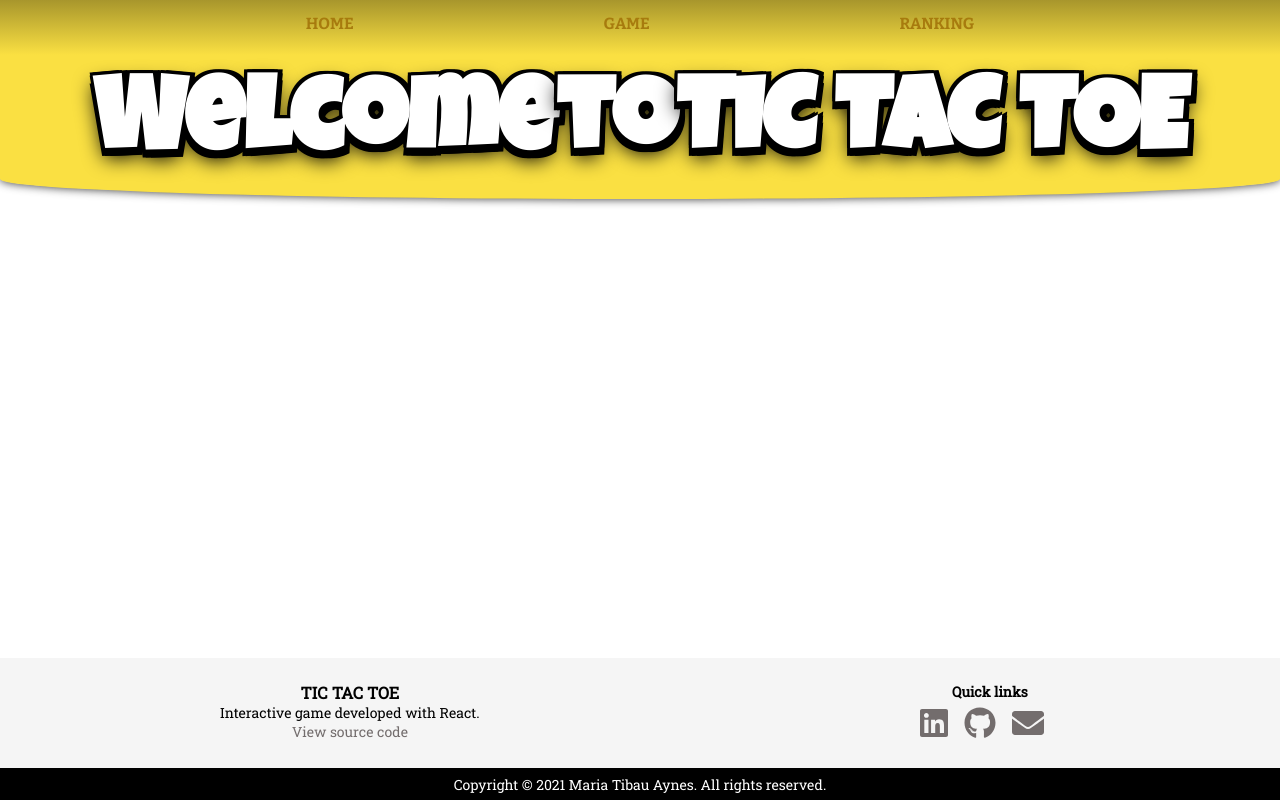
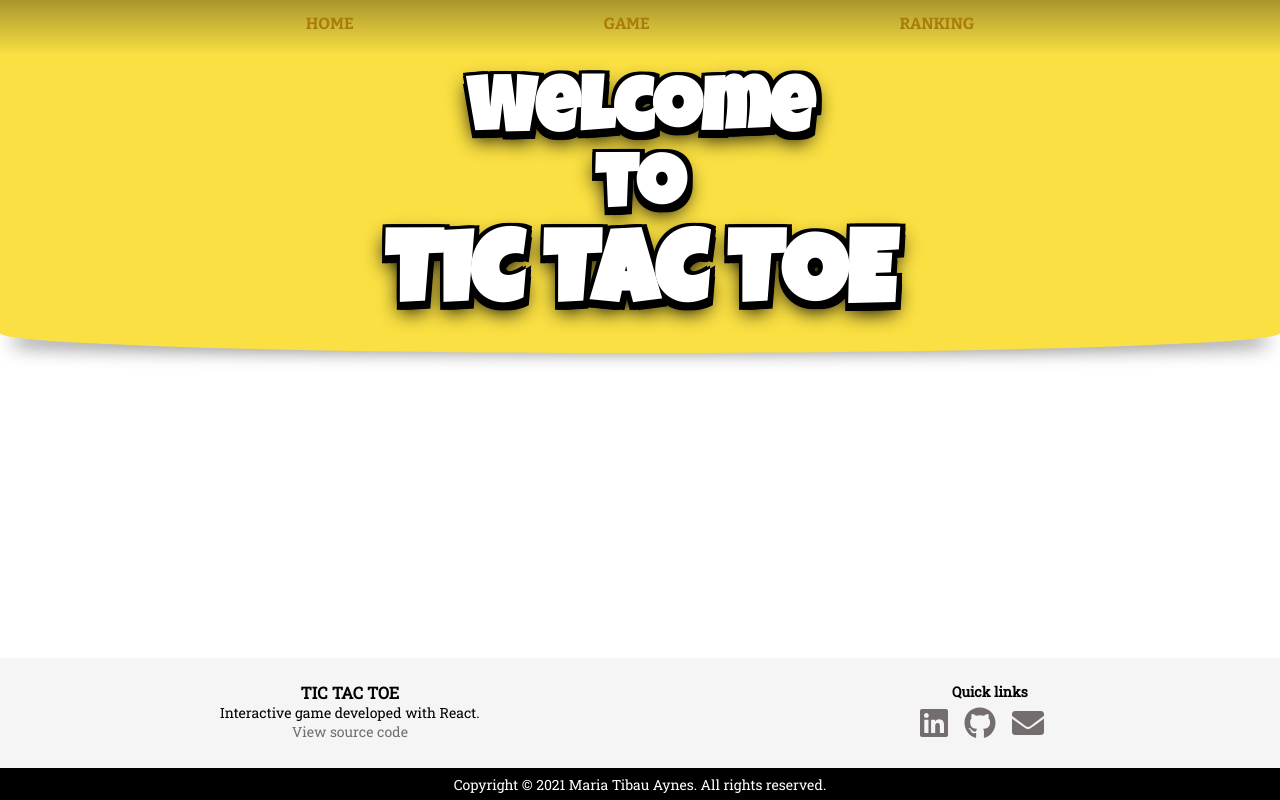
Before and after one commit to mery25/react-tictactoe, a React (Create React App) app: page / in a window 1280 px wide. Built offline with nearby package versions, Linux system fonts and the light colour scheme.

Commit message:
Change header styles to transition from home to game

```diff
--- a/src/components/header/Header.scss
+++ b/src/components/header/Header.scss
@@ -9,12 +9,39 @@ header {
     flex-direction: column;
     align-items: center;
     justify-content: flex-end;
-    margin-bottom: 40px;
     padding-top: 1rem;
+    transform: translateY(-39vw);
+    -webkit-transition: transform .5s ease;
+	-moz-transition: transform .5s ease;
+    transition: transform .5s ease;
+
+    &:hover,
+    &:focus {
+        outline: none;
+        border: none;
+    }
 
     & h1 {
-        @include primary-text(17vw);
+        @include primary-text(16vw);
+        text-align: center;
         z-index: 1000;
+
+        & span {
+            transition: opacity .3s ease-in-out;
+            opacity: 0;
+            font-size: 14vw;
+            display: block;
+            text-align: center;
+        }
+
+    }
+
+    &.expanded {
+        transform: translateY(0);
+
+        & h1 span {
+                opacity: 1;
+        }
     }
 
     &:after {
@@ -28,14 +55,25 @@ header {
         -webkit-box-shadow: rgba(0,0,0,0.8) 0px 0 10px;
         -moz-box-shadow: rgba(0,0,0,0.8) 0 0 10px;
         box-shadow: rgba(0,0,0,0.8) 0 0 10px;
+
+        -webkit-box-shadow: rgba(0, 0, 0, 0.8) 0 9px 20px -14px;
+        -moz-box-shadow: rgba(0, 0, 0, 0.8) 0 9px 20px -14px;
+        box-shadow: rgba(0, 0, 0, 0.8) 0 9px 20px -14px;
         z-index: -1;
     }
 
 }
 
 @media screen and (min-width: 600px) {
+    header {
+        transform: translateY(-17vw);
+    }
     header h1 {
         font-size: 8vw;
+
+        & span {
+            font-size: 6vw;
+        }
     }
 
 }
```
